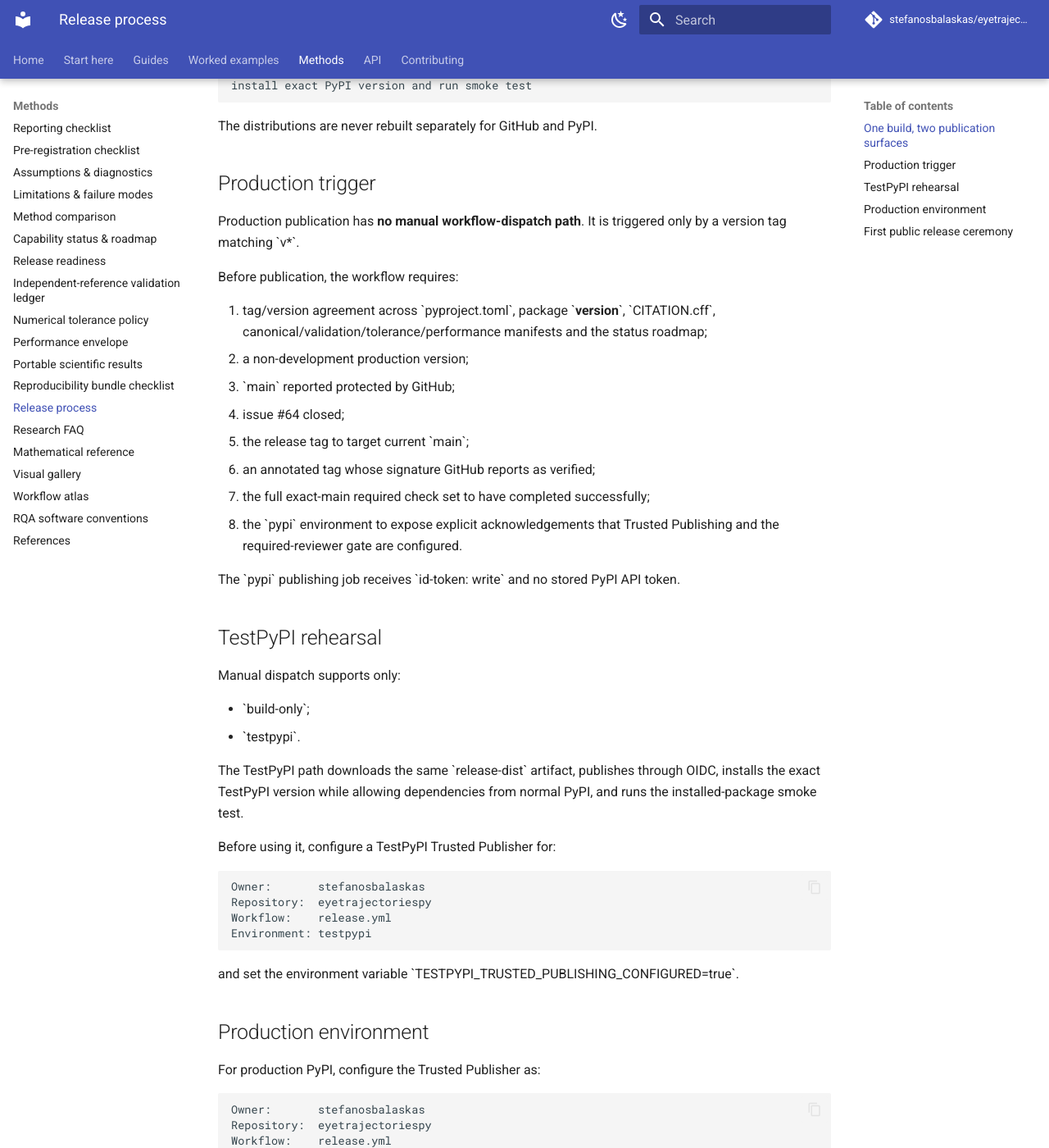
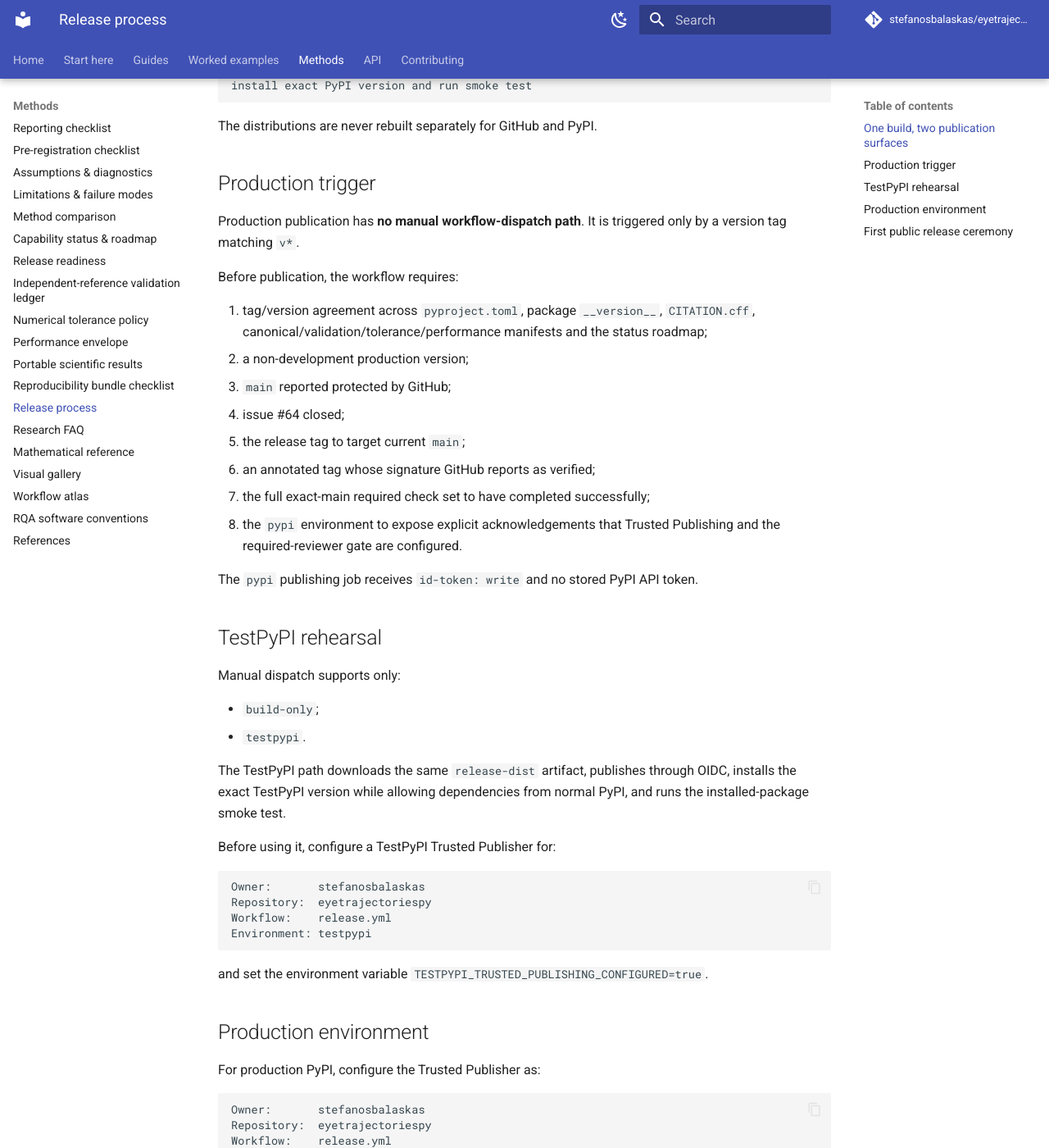
Before and after one commit to stefanosbalaskas/eyetrajectoriespy, an MkDocs documentation site: the page built from docs/release-process.md, in a window 1280 px wide and 1400 px high, scrolled down 884 px. Shown: the whole window at 82% size. Built offline with MkDocs 1.6.1 and Material for MkDocs 9.7.7, drawn with Linux system fonts in a browser that asks for light colours; comment, search, counter and statistics services are not loaded; some of the changed text lies outside the part shown.

Commit message:
Normalize Markdown code delimiters in 0.57 docs

```diff
--- a/docs/release-process.md
+++ b/docs/release-process.md
@@ -3,13 +3,13 @@
 Version 0.57 adds release machinery but does **not** publish the development
 version to production PyPI.
 
-The intended first public release remains \`0.9.0rc1\`, after 0.57 hardening,
+The intended first public release remains `0.9.0rc1`, after 0.57 hardening,
 branch protection, TestPyPI rehearsal and PyPI environment configuration are
 complete.
 
 ## One build, two publication surfaces
 
-\`.github/workflows/release.yml\` owns the coordinated release:
+`.github/workflows/release.yml` owns the coordinated release:
 
 ~~~text
 verified version tag
@@ -45,33 +45,33 @@ The distributions are never rebuilt separately for GitHub and PyPI.
 ## Production trigger
 
 Production publication has **no manual workflow-dispatch path**. It is triggered
-only by a version tag matching \`v*\`.
+only by a version tag matching `v*`.
 
 Before publication, the workflow requires:
 
-1. tag/version agreement across \`pyproject.toml\`, package \`__version__\`,
-   \`CITATION.cff\`, canonical/validation/tolerance/performance manifests and
+1. tag/version agreement across `pyproject.toml`, package `__version__`,
+   `CITATION.cff`, canonical/validation/tolerance/performance manifests and
    the status roadmap;
 2. a non-development production version;
-3. \`main\` reported protected by GitHub;
+3. `main` reported protected by GitHub;
 4. issue #64 closed;
-5. the release tag to target current \`main\`;
+5. the release tag to target current `main`;
 6. an annotated tag whose signature GitHub reports as verified;
 7. the full exact-main required check set to have completed successfully;
-8. the \`pypi\` environment to expose explicit acknowledgements that Trusted
+8. the `pypi` environment to expose explicit acknowledgements that Trusted
    Publishing and the required-reviewer gate are configured.
 
-The \`pypi\` publishing job receives \`id-token: write\` and no stored PyPI API
+The `pypi` publishing job receives `id-token: write` and no stored PyPI API
 token.
 
 ## TestPyPI rehearsal
 
 Manual dispatch supports only:
 
-- \`build-only\`;
-- \`testpypi\`.
+- `build-only`;
+- `testpypi`.
 
-The TestPyPI path downloads the same \`release-dist\` artifact, publishes through
+The TestPyPI path downloads the same `release-dist` artifact, publishes through
 OIDC, installs the exact TestPyPI version while allowing dependencies from
 normal PyPI, and runs the installed-package smoke test.
 
@@ -85,7 +85,7 @@ Environment: testpypi
 ~~~
 
 and set the environment variable
-\`TESTPYPI_TRUSTED_PUBLISHING_CONFIGURED=true\`.
+`TESTPYPI_TRUSTED_PUBLISHING_CONFIGURED=true`.
 
 ## Production environment
 
@@ -98,7 +98,7 @@ Workflow:    release.yml
 Environment: pypi
 ~~~
 
-The \`pypi\` GitHub environment should require a reviewer before deployment.
+The `pypi` GitHub environment should require a reviewer before deployment.
 After configuration, set these environment variables:
 
 ~~~text
@@ -113,20 +113,20 @@ make the intended configuration fail-closed and auditable from the workflow.
 
 After 0.57 is closed:
 
-1. enable/verify the \`main\` ruleset and close issue #64;
+1. enable/verify the `main` ruleset and close issue #64;
 2. complete one TestPyPI rehearsal;
-3. configure the protected \`pypi\` environment and production Trusted
+3. configure the protected `pypi` environment and production Trusted
    Publisher;
-4. update \`RELEASE_READINESS.json\` through a reviewed PR;
-5. change all release-version declarations to \`0.9.0rc1\`;
+4. update `RELEASE_READINESS.json` through a reviewed PR;
+5. change all release-version declarations to `0.9.0rc1`;
 6. merge the release PR only after the complete matrix passes;
-7. create a signed annotated \`v0.9.0rc1\` tag at exact \`main\`;
-8. allow \`release.yml\` to build once and reach the \`pypi\` environment;
+7. create a signed annotated `v0.9.0rc1` tag at exact `main`;
+8. allow `release.yml` to build once and reach the `pypi` environment;
 9. approve the protected deployment;
 10. let OIDC publish to PyPI;
 11. create the GitHub Release from the same distributions;
-12. verify installation of exactly \`eyetrajectoriespy==0.9.0rc1\`.
+12. verify installation of exactly `eyetrajectoriespy==0.9.0rc1`.
 
-Because \`0.9.0rc1\` is a prerelease, ordinary dependency resolution should not
+Because `0.9.0rc1` is a prerelease, ordinary dependency resolution should not
 be described as equivalent to a final stable release. The verification command
-uses \`--pre\` explicitly.
+uses `--pre` explicitly.
```
